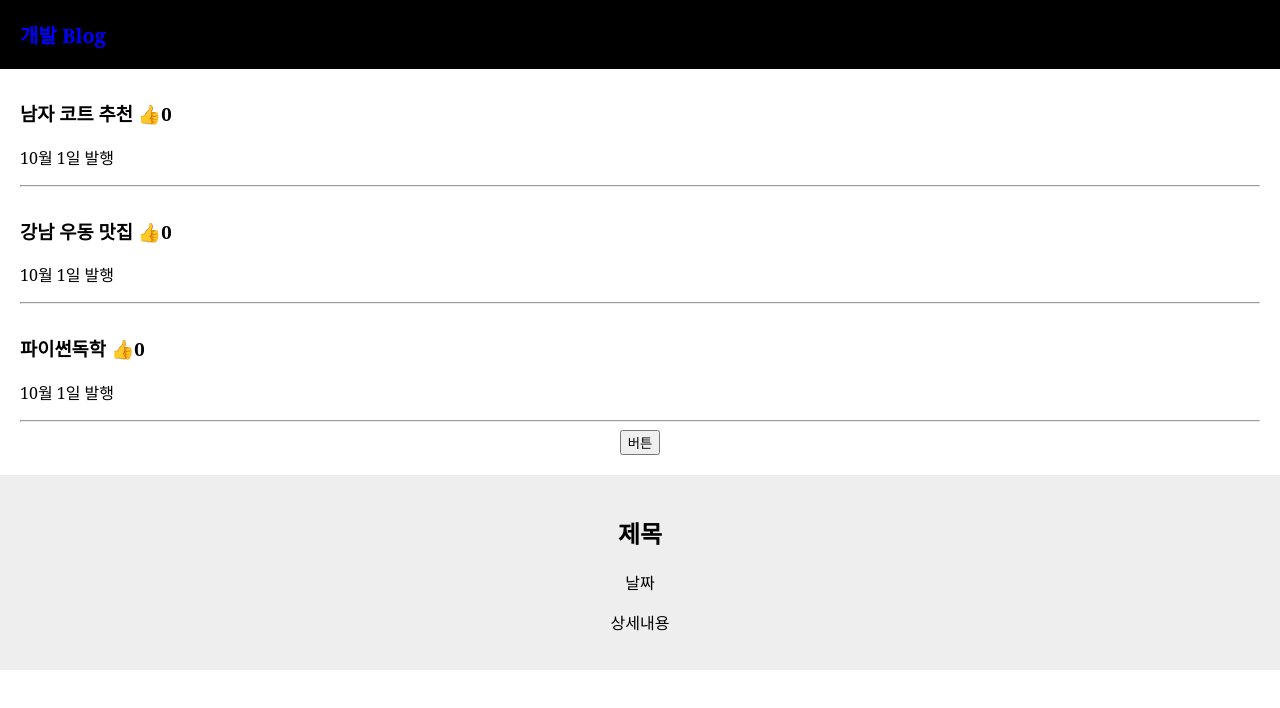
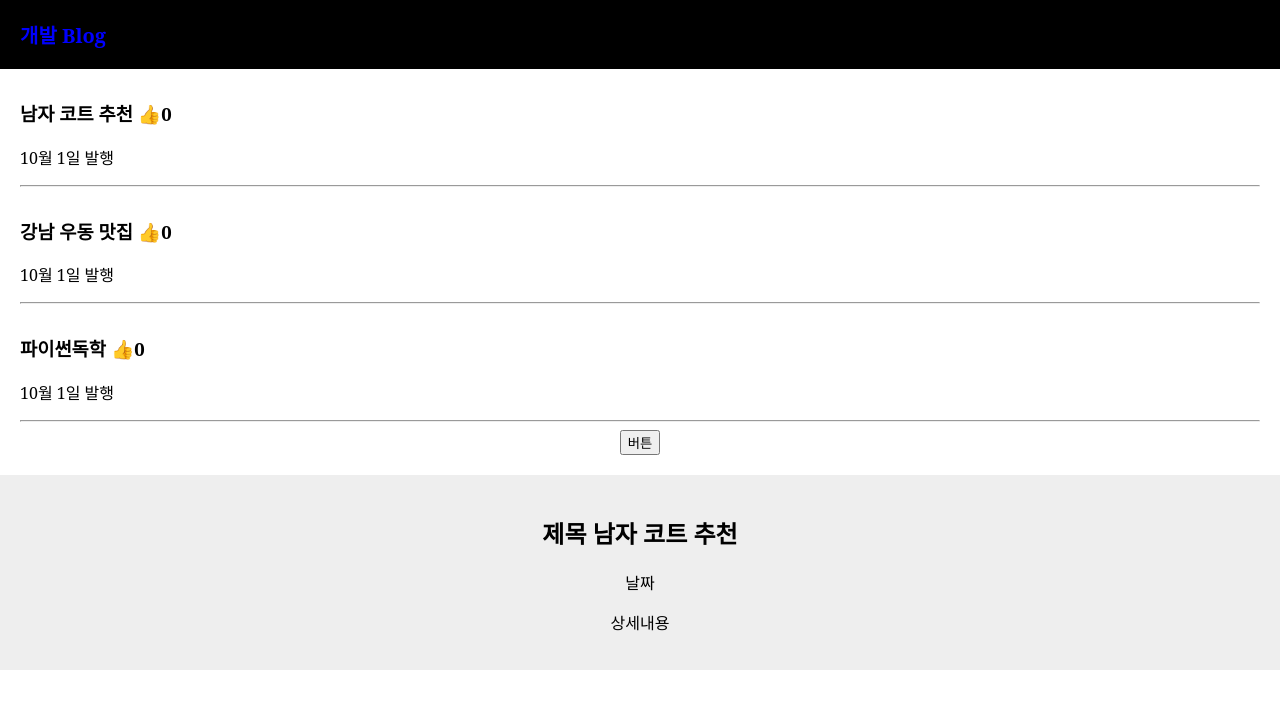
Before and after one commit to EunHyeJung/ReactBlogApp, a React (Create React App) app in the folder blog/: page / in a window 1280 px wide. Both pictures are taken after a click on the button "버튼". Shown: the top 708 px of the page. Built offline with nearby package versions, Linux system fonts and the light colour scheme.

Commit message:
react props study

```diff
--- a/blog/src/App.js
+++ b/blog/src/App.js
@@ -62,7 +62,7 @@ function App() {
        : null // 텅빈 HTML 이라는 뜻
       } */
       modal === true
-      ? <Modal />
+      ? <Modal 글제목={글제목}/>
       : null
     }
     </div>
@@ -70,10 +70,10 @@ function App() {
   );
 }
 
-function Modal() {
+function Modal(props) {
   return (
     <div className="modal">
-        <h2>제목</h2>
+        <h2>제목 {props.글제목[0]}</h2>
         <p>날짜</p>
         <p>상세내용</p>
     </div>
```
